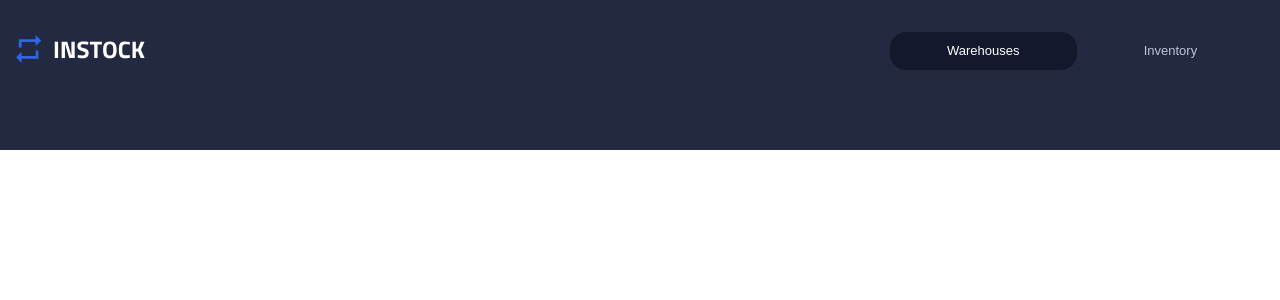
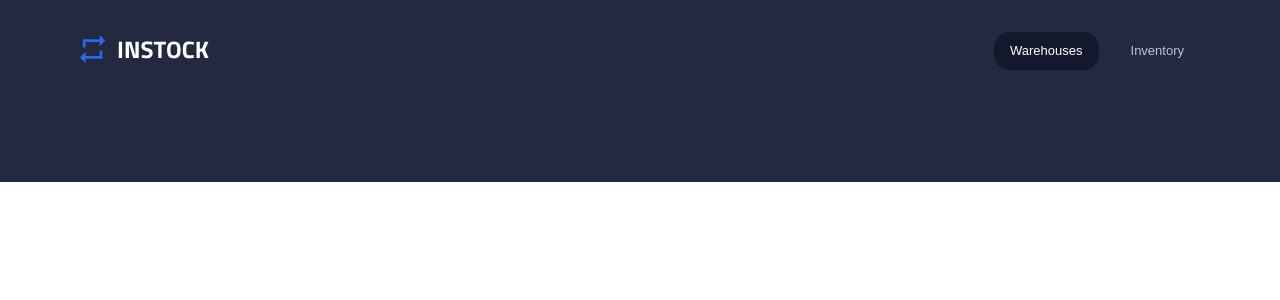
Before and after one commit to shan1y/instock-client, a React (Create React App) app: page / in a window 1280 px wide. Shown: the top 300 px of the page. Built offline with nearby package versions, Linux system fonts and the light colour scheme.

Commit message:
header desktop style

```diff
--- a/src/components/HeaderSection/HeaderSection.js
+++ b/src/components/HeaderSection/HeaderSection.js
@@ -12,7 +12,7 @@ function HeaderSection () {
             </div>
             <div className="nav__directory">
                 <Link className="nav__links nav__links--active">Warehouses</Link>
-                <Link className="nav__links">Inventory</Link>
+                <Link className="nav__links nav__links--tablet">Inventory</Link>
             </div>
             </nav>
         </header>
--- a/src/components/HeaderSection/HeaderSection.scss
+++ b/src/components/HeaderSection/HeaderSection.scss
@@ -5,7 +5,6 @@
 @use "../../styles/partials/typography" as *;
 
 .nav {
-  max-width: 80rem;
   width: 100%;
   background-color: #232940;
   padding: 2rem 1rem 5rem 1rem;
@@ -16,6 +15,10 @@
   @include tablet {
     flex-direction: row;
     justify-content: space-between;
+    padding: 2rem 2rem 5rem 2rem;
+  }
+  @include desktop {
+    padding: 2rem 5rem 7rem 5rem;
   }
   &__logo-div {
     margin-bottom: 1.5rem;
@@ -34,7 +37,11 @@
     display: flex;
     justify-content: space-between;
     @include tablet {
-        width: 30%;
+      width: 20%;
+      justify-content: flex-end;
+    }
+    @include desktop {
+      width: 30%;
     }
   }
   &__links {
@@ -44,24 +51,31 @@
     font-size: 11px;
     line-height: 20px;
     margin: 0;
-    width: 45%;
-    padding: 0.25rem 2rem;
+    padding: 0.35rem 2.5rem;
     display: flex;
     justify-content: center;
     &--active {
       background-color: $instock-black;
       color: $white;
       border-radius: 1rem;
-      width: 55%;
-    //   @include tablet {
-    //     width: 45%;
-    //   }
+      @include tablet {
+        justify-content: center;
+        padding: 0.5rem 1rem 0.5rem 1rem;
+      }
+    }
+    &--tablet {
+      @include tablet {
+        padding: 0.5rem 0 0.5rem 0.7125rem;
+        justify-content: flex-end;
+      }
+      @include desktop {
+        padding: 0.5rem 1rem;
+      }
     }
     @include tablet {
-        width: 55%;
-        font-size: 13px;
-        line-height: 22px;
-        padding: 0.5rem 0.7125rem;
-        }
+      font-size: 13px;
+      line-height: 22px;
+      margin-left: 1rem;
     }
+  }
 }
```
